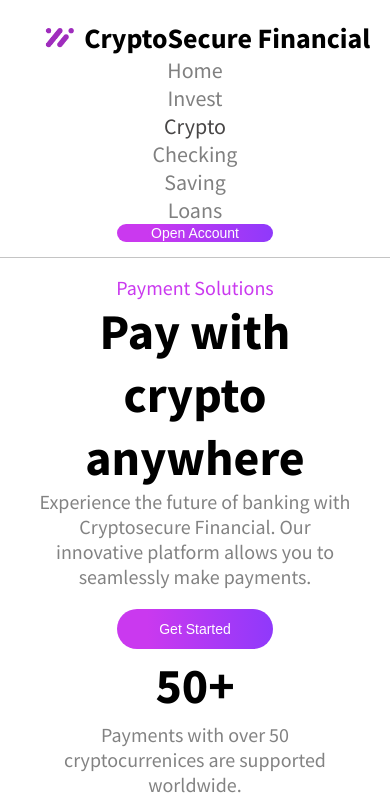
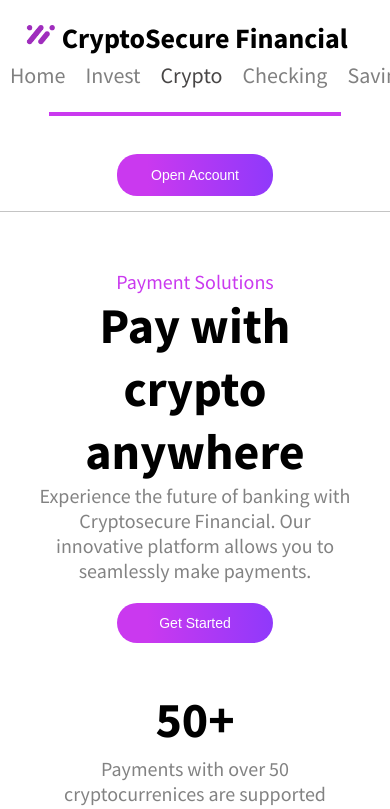
Before and after one commit to Nicolas3-G/CryptoSecure, a Next.js app: page /crypto in a window 390 px wide. Shown: the top 809 px of the page. Built offline with nearby package versions, Linux system fonts and the light colour scheme.

Commit message:
Responsivness finishing touches

```diff
--- a/src/components/CryptoIntro/CryptoIntro.module.css
+++ b/src/components/CryptoIntro/CryptoIntro.module.css
@@ -90,6 +90,7 @@
         display: flex;
         flex-direction: column;
         margin: 0;
+        margin-top: 40px;
         align-items: center;
         text-align: center;
         width: 100vw;
@@ -126,6 +127,7 @@
     .button {
         width: 40vw;
         margin-top: 20px;
+        margin-bottom: 40px;
     }
 
     .logo-bar {
--- a/src/components/IntroSection/IntroSection.module.css
+++ b/src/components/IntroSection/IntroSection.module.css
@@ -89,6 +89,7 @@
         height: fit-content;
         align-items: center;
         margin: 0 auto;
+        margin-top: 40px;
     }
 
     .left-side {
--- a/src/components/shared/Header/Header.js
+++ b/src/components/shared/Header/Header.js
@@ -22,6 +22,7 @@ const Header = ({page}) => {
                 <Link href="/saving" onClick={() => setCurrentPage("saving")} className={classNames(styles["nav-link"], currentPage == "saving" && styles["nav-selected"])}>Saving</Link>
                 <Link href="/loan" onClick={() => setCurrentPage("loan")} className={classNames(styles["nav-link"], currentPage == "loan" && styles["nav-selected"])}>Loans</Link>
             </nav>
+            <hr className={styles["mobile-line"]}/>
             <button className={styles["sign-in-button"]}>Open Account</button>
 
         </div>
--- a/src/components/shared/Header/Header.module.css
+++ b/src/components/shared/Header/Header.module.css
@@ -75,6 +75,11 @@
     transform: translateY(-6px);
 }
 
+.mobile-line {
+    display: none;
+    visibility: hidden;
+}
+
 
 @media (max-width: 568px) {
     .header-div {
@@ -85,16 +90,41 @@
 
     .navbar {
         display: flex;
-        flex-direction: column;
+        flex-direction: row;
+        width: 100vw;
+        scrollbar-width: none;
+        overflow-x: auto;
+        margin-bottom: 40px;
     }
 
     .nav-link {
         font-size: 22px;
+        padding: 5px 10px;
     }
+
+    .mobile-line {
+        display: inline;
+        width: 75%;
+        background-color: rgb(202,57,239);
+        visibility: unset;
+        border-width: 2px;
+        border: none;
+        height: 4px;
+        position: relative;
+        bottom: 30px;
+    }
+
 
     .sign-in-button {
         width: 40vw;
         margin-left: auto;
         margin-right: auto;
+        height: 5vh;
+    }
+
+    .logo {
+        position: absolute;
+        left: 20px;
+
     }
 }
--- a/src/components/shared/PlansSection/PlansSections.module.css
+++ b/src/components/shared/PlansSection/PlansSections.module.css
@@ -116,7 +116,6 @@
 
     .section {
         height: unset;
-        margin-bottom: 80px;
     }
 
     .desc {
```
